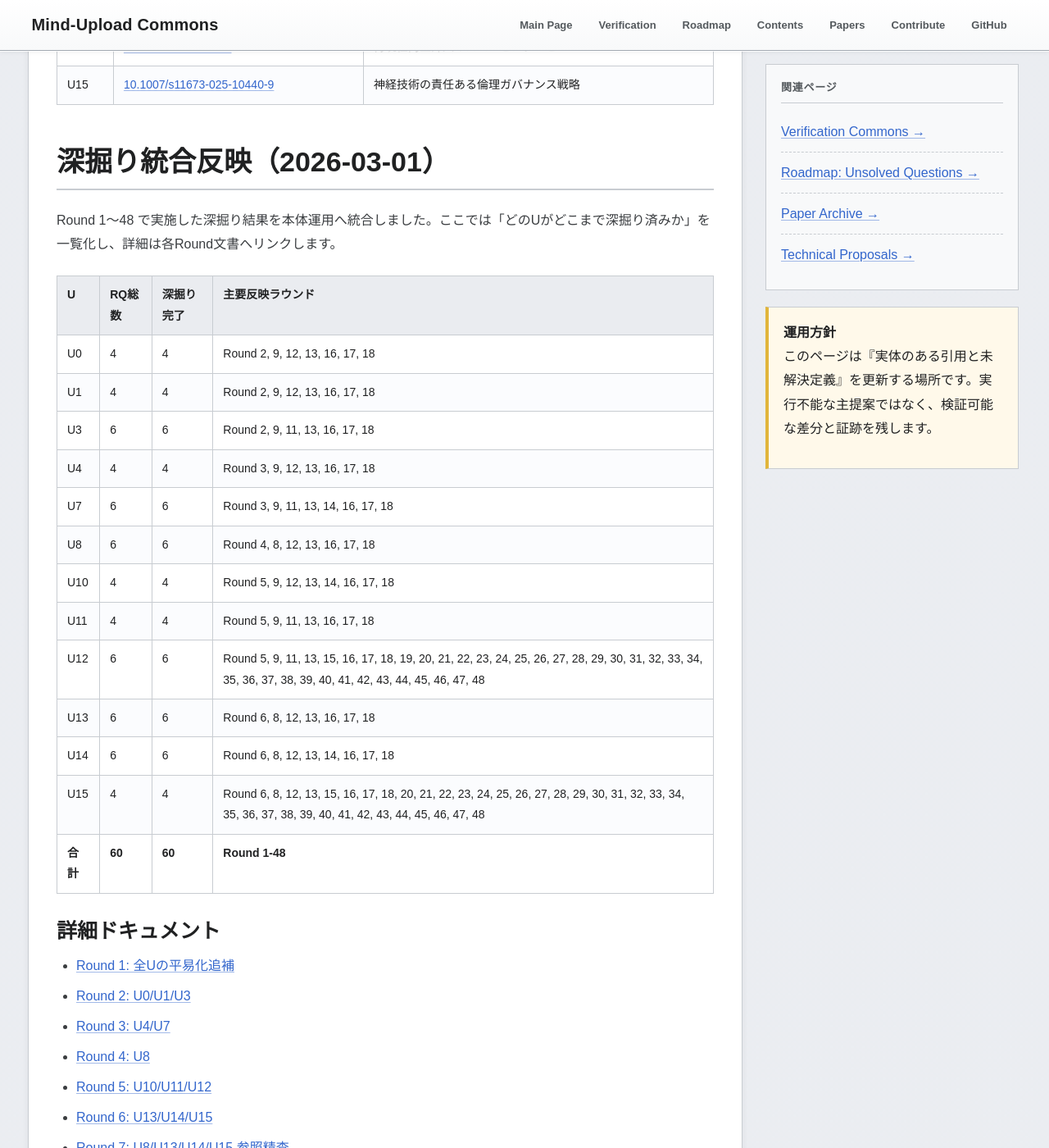
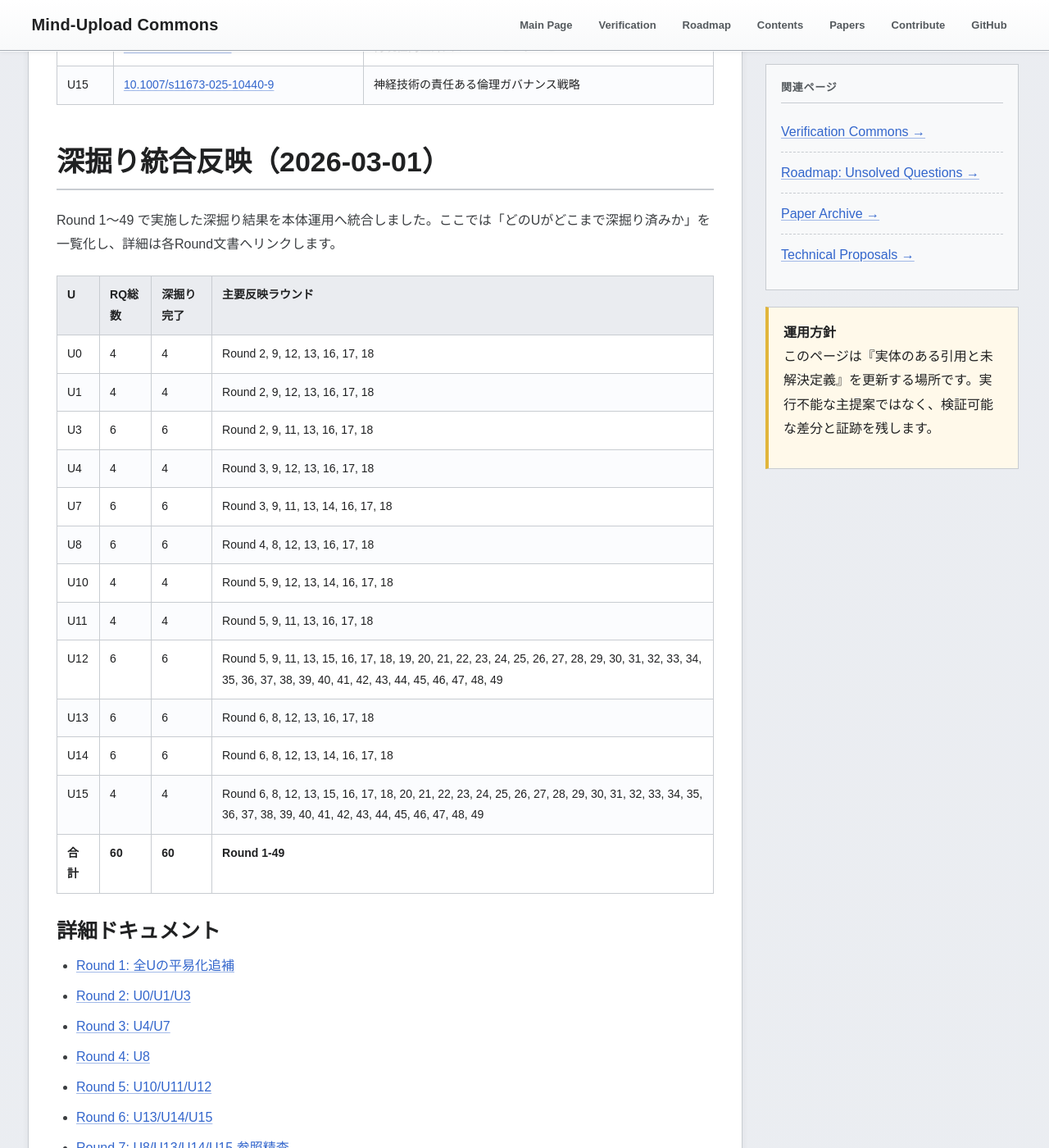
Before and after one commit to yasufumi-nakata/eegflow, a Jekyll site: the page built from research_harvest_50.md, in a window 1280 px wide and 1400 px high, scrolled down 6243 px. Shown: the whole window at 82% size. Built offline with Jekyll 4.4.1, drawn with Linux system fonts in a browser that asks for light colours; some of the changed text lies outside the part shown.

Commit message:
Add Round 49 watch-window execution log and raise-gate criteria

```diff
--- a/research_harvest_50.md
+++ b/research_harvest_50.md
@@ -156,7 +156,7 @@
 <section class="section" id="deepening-integration-20260301">
 <h2 class="section-title">深掘り統合反映（2026-03-01）</h2>
 <p>
-Round 1〜48 で実施した深掘り結果を本体運用へ統合しました。ここでは「どのUがどこまで深掘り済みか」を一覧化し、詳細は各Round文書へリンクします。
+Round 1〜49 で実施した深掘り結果を本体運用へ統合しました。ここでは「どのUがどこまで深掘り済みか」を一覧化し、詳細は各Round文書へリンクします。
 </p>
 <table class="data-table">
 <thead><tr><th>U</th><th>RQ総数</th><th>深掘り完了</th><th>主要反映ラウンド</th></tr></thead><tbody>
@@ -168,11 +168,11 @@
 <tr><td>U8</td><td>6</td><td>6</td><td>Round 4, 8, 12, 13, 16, 17, 18</td></tr>
 <tr><td>U10</td><td>4</td><td>4</td><td>Round 5, 9, 12, 13, 14, 16, 17, 18</td></tr>
 <tr><td>U11</td><td>4</td><td>4</td><td>Round 5, 9, 11, 13, 16, 17, 18</td></tr>
-<tr><td>U12</td><td>6</td><td>6</td><td>Round 5, 9, 11, 13, 15, 16, 17, 18, 19, 20, 21, 22, 23, 24, 25, 26, 27, 28, 29, 30, 31, 32, 33, 34, 35, 36, 37, 38, 39, 40, 41, 42, 43, 44, 45, 46, 47, 48</td></tr>
+<tr><td>U12</td><td>6</td><td>6</td><td>Round 5, 9, 11, 13, 15, 16, 17, 18, 19, 20, 21, 22, 23, 24, 25, 26, 27, 28, 29, 30, 31, 32, 33, 34, 35, 36, 37, 38, 39, 40, 41, 42, 43, 44, 45, 46, 47, 48, 49</td></tr>
 <tr><td>U13</td><td>6</td><td>6</td><td>Round 6, 8, 12, 13, 16, 17, 18</td></tr>
 <tr><td>U14</td><td>6</td><td>6</td><td>Round 6, 8, 12, 13, 14, 16, 17, 18</td></tr>
-<tr><td>U15</td><td>4</td><td>4</td><td>Round 6, 8, 12, 13, 15, 16, 17, 18, 20, 21, 22, 23, 24, 25, 26, 27, 28, 29, 30, 31, 32, 33, 34, 35, 36, 37, 38, 39, 40, 41, 42, 43, 44, 45, 46, 47, 48</td></tr>
-<tr><td><strong>合計</strong></td><td><strong>60</strong></td><td><strong>60</strong></td><td><strong>Round 1-48</strong></td></tr>
+<tr><td>U15</td><td>4</td><td>4</td><td>Round 6, 8, 12, 13, 15, 16, 17, 18, 20, 21, 22, 23, 24, 25, 26, 27, 28, 29, 30, 31, 32, 33, 34, 35, 36, 37, 38, 39, 40, 41, 42, 43, 44, 45, 46, 47, 48, 49</td></tr>
+<tr><td><strong>合計</strong></td><td><strong>60</strong></td><td><strong>60</strong></td><td><strong>Round 1-49</strong></td></tr>
 </tbody></table>
 
 <h3>詳細ドキュメント</h3>
@@ -225,6 +225,7 @@
 <li><a href="research_deepening_round46_2026-03-01.html">Round 46: reopen優先監視ログと再開判定登録の固定</a></li>
 <li><a href="research_deepening_round47_2026-03-01.html">Round 47: trigger変動ドリフト行列と再開エスカレーションキューの固定</a></li>
 <li><a href="research_deepening_round48_2026-03-01.html">Round 48: 閾値再評価ログと再開判定監査の固定</a></li>
+<li><a href="research_deepening_round49_2026-03-01.html">Round 49: 監視窓実行ログとraise判定ゲートの固定</a></li>
 </ul>
 
 <h3>整合性監査（証跡）</h3>
@@ -512,6 +513,12 @@
 Round 48 の閾値再評価ログと再開判定監査の固定は
 <a href="automation/rq_regulation_threshold_recheck_round48_2026-03-01.csv" target="_blank">rq_regulation_threshold_recheck_round48_2026-03-01.csv</a>（問い別閾値再評価ログ）と
 <a href="automation/rq_regulation_reopen_decision_audit_round48_2026-03-01.csv" target="_blank">rq_regulation_reopen_decision_audit_round48_2026-03-01.csv</a>（問い別再開判定監査）
+に記録しています。
+</p>
+<p class="small">
+Round 49 の監視窓実行ログとraise判定ゲートの固定は
+<a href="automation/rq_regulation_watch_window_execution_round49_2026-03-01.csv" target="_blank">rq_regulation_watch_window_execution_round49_2026-03-01.csv</a>（問い別監視窓実行ログ）と
+<a href="automation/rq_regulation_raise_gate_criteria_round49_2026-03-01.csv" target="_blank">rq_regulation_raise_gate_criteria_round49_2026-03-01.csv</a>（問い別raise判定ゲート）
 に記録しています。
 </p>
 </section>
```
Also changed, not shown: automation/rq_regulation_raise_gate_criteria_round49_2026-03-01.csv (added, +11 -0 lines), automation/rq_regulation_watch_window_execution_round49_2026-03-01.csv (added, +11 -0 lines), research_deepening_continue_guide_2026-03-01.md (+6 -2 lines), research_deepening_round49_2026-03-01.md (added, +64 -0 lines).
